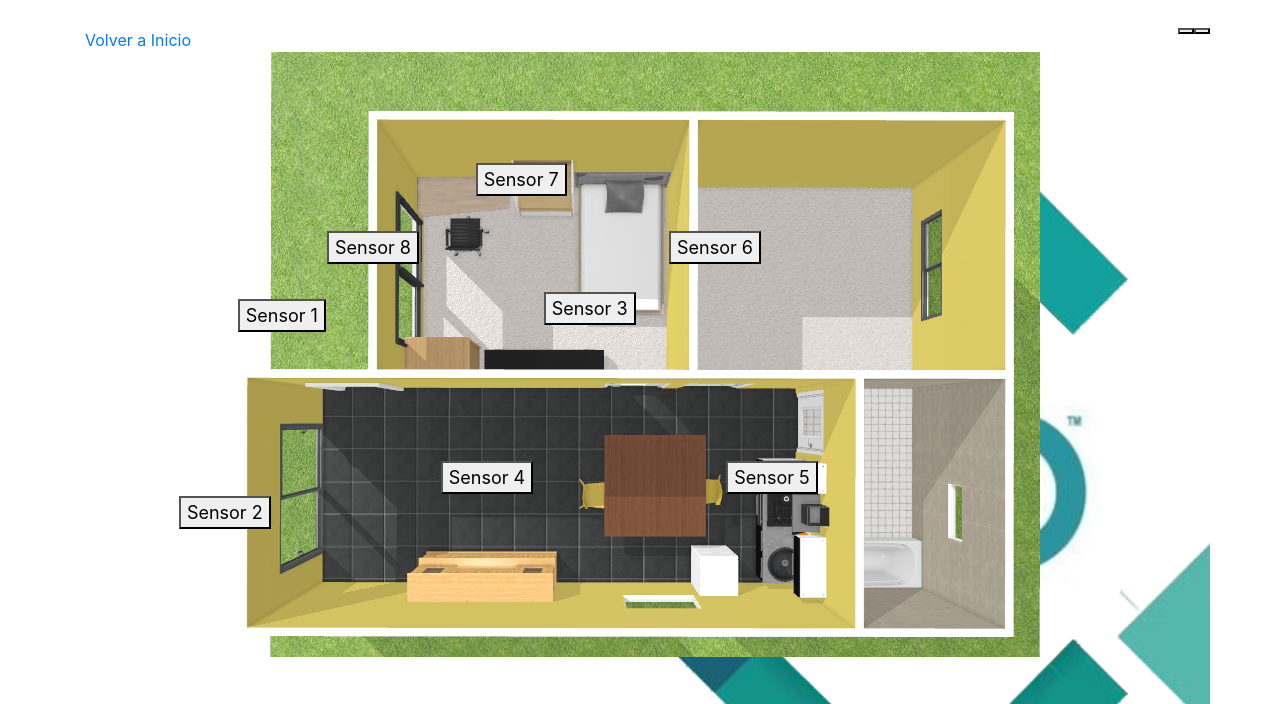
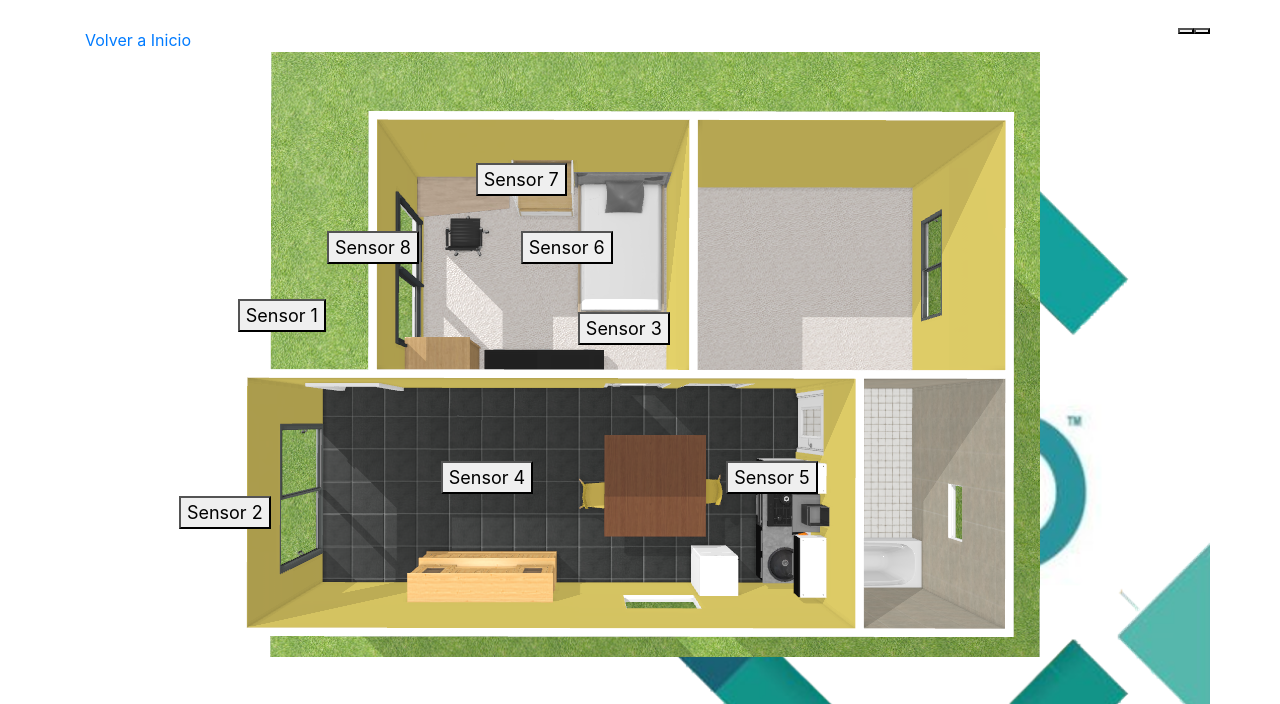
Before and after one commit to Fran-26/flask_test, a Flask app: page /sensores in a window 1280 px wide. Shown: the part 228-932 px from the top of the page. Run offline with Flask 2, Linux system fonts and the light colour scheme; parts of the project's set-up code (start-up, migrations or seed data) failed here and were passed over; some libraries are stand-ins or nearby versions.

Commit message:
Update default.css

```diff
--- a/static/default.css
+++ b/static/default.css
@@ -13,8 +13,8 @@
 	left: 7%;
 }
 #sensor_3 {
-	top: 39%;
-	left: 39%;
+	top: 42%;
+	left: 42%;
 }
 #sensor_4 {
 	top: 64%;
@@ -26,7 +26,7 @@
 }
 #sensor_6 {
 	top: 30%;
-	left: 50%;
+	left: 37%;
 }
 #sensor_7 {
 	top: 20%;
```
